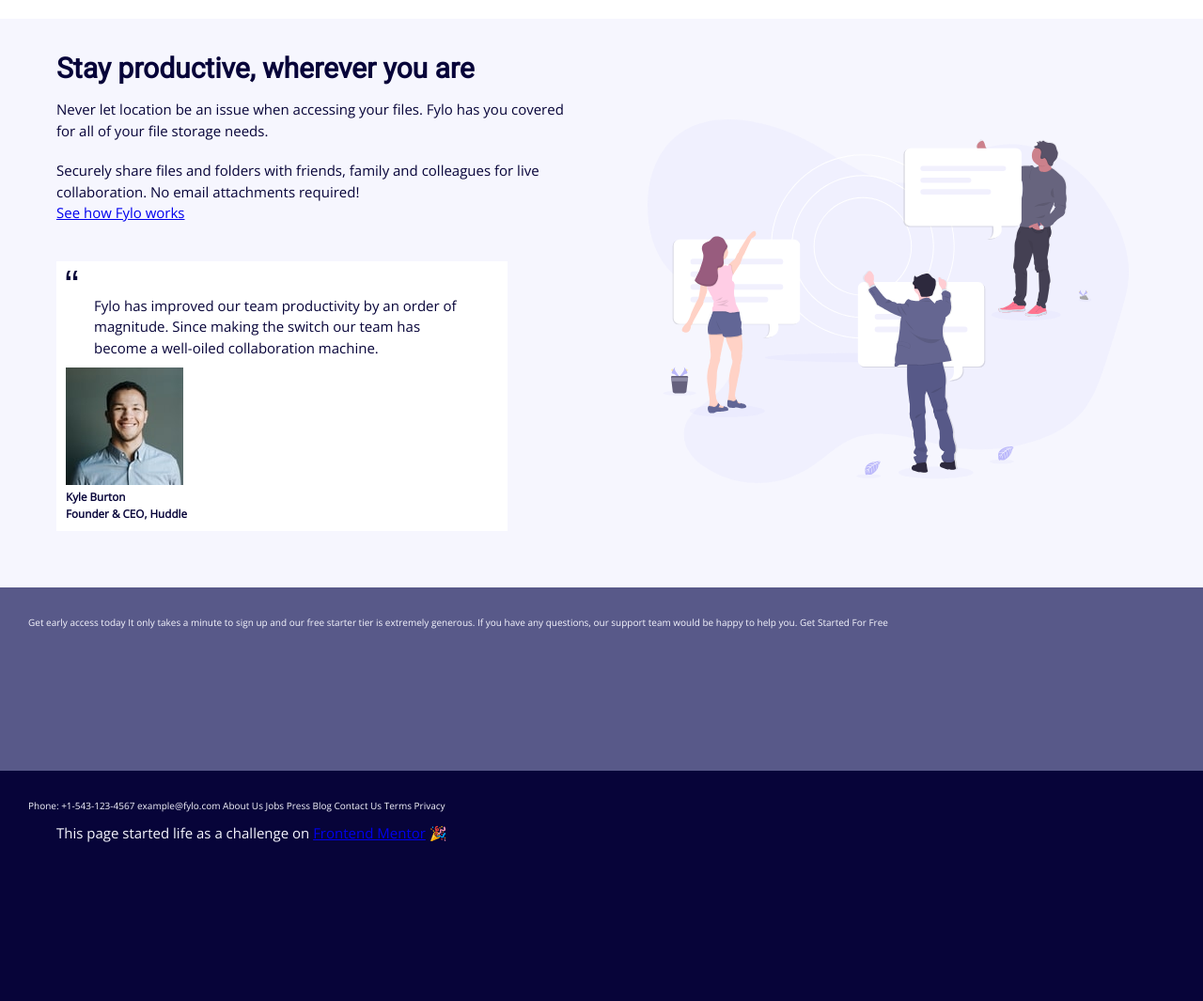
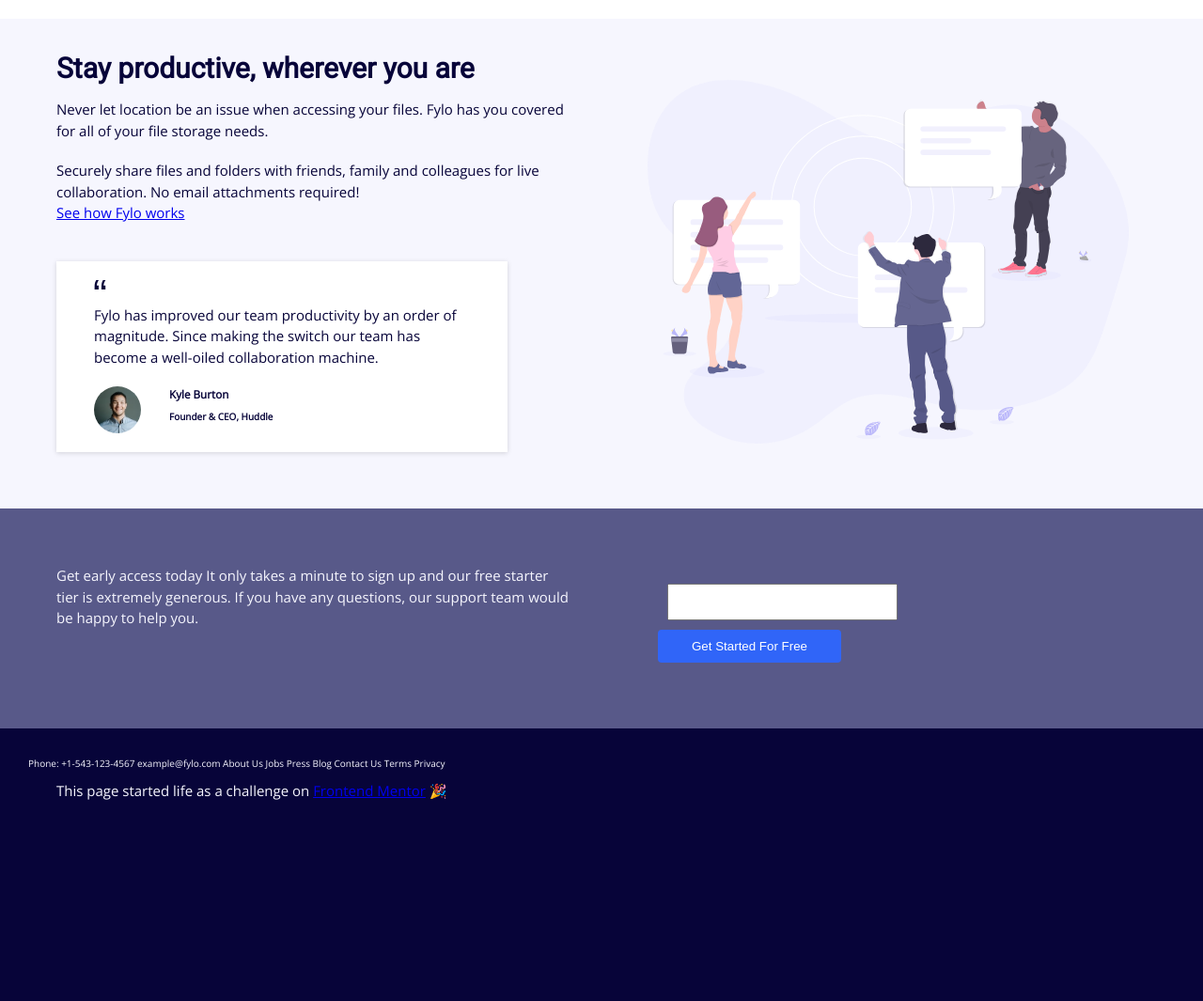
Before and after one commit to ituraj/fylo, a plain HTML site: page index.html in a window 1280 px wide. Shown: the part 780-1845 px from the top of the page at 94% size. Drawn offline with nearby package versions, Linux system fonts and the light colour scheme.

Commit message:
testimonials section

```diff
--- a/index.html
+++ b/index.html
@@ -48,30 +48,39 @@
       </header>
       <main>
         <section class="section-testimonial">
-          <article class="main-article">
+          <div class="main-article">
+            <article>
               <h2>Stay productive, wherever you are</h2>
               <p>
-              Never let location be an issue when accessing your files. Fylo has
-              you covered for all of your file storage needs.
+                Never let location be an issue when accessing your files. Fylo
+                has you covered for all of your file storage needs.
               </p>
               <p>
                 Securely share files and folders with friends, family and
-              colleagues for live collaboration. No email attachments required!
+                colleagues for live collaboration. No email attachments
+                required!
                 <br />
                 <span><a href="#">See how Fylo works</a></span>
               </p>
-            <figure class="quote">
-              <img src="images/icon-quotes.svg" alt="quote" />
+            </article>
+            <article class="main-quote">
+              <img
+                class="quote-icon"
+                src="images/icon-quotes.svg"
+                alt="quote"
+              />
               <p>
                 Fylo has improved our team productivity by an order of
                 magnitude. Since making the switch our team has become a
                 well-oiled collaboration machine.
               </p>
+              <figure class="main-quote__author">
                 <img src="images/avatar-testimonial.jpg" alt="avatar" />
                 <h3>Kyle Burton</h3>
-              <h3>Founder & CEO, Huddle</h3>
+                <h4>Founder & CEO, Huddle</h4>
               </figure>
             </article>
+          </div>
           <figure class="main-figure">
             <img
               class="main-illustration"
@@ -81,9 +90,15 @@
           </figure>
         </section>
         <section class="section-cta">
-          Get early access today It only takes a minute to sign up and our free
-          starter tier is extremely generous. If you have any questions, our
-          support team would be happy to help you. Get Started For Free
+          <p>
+            Get early access today It only takes a minute to sign up and our
+            free starter tier is extremely generous. If you have any questions,
+            our support team would be happy to help you.
+          </p>
+          <form action="onSubmit">
+            <input type="email" />
+            <button>Get Started For Free</button>
+          </form>
         </section>
       </main>
 
--- a/style.css
+++ b/style.css
@@ -94,23 +94,22 @@ form {
 input[type="email"] {
   width: 50%;
   padding: 1rem 3.6rem 1rem 1rem;
-  margin: 8px 0;
+  margin: 1rem 0 1rem 1rem;
   box-sizing: border-box;
 }
 
 button {
   background-color: hsl(224, 93%, 58%);
+  border: none;
   border-radius: 0.4rem;
   color: #fff;
   padding: 1rem 3.6rem;
-  margin-left: 1.5rem;
 }
 
 /* Main */
 
 main {
   background-color: hsl(240, 75%, 98%);
-  height: 100vh;
 }
 
 .section-testimonial {
@@ -125,23 +124,77 @@ main {
   grid-column: 1/2;
 }
 
+.main-figure {
+  grid-column: 2/3;
+}
+
 .main-illustration {
-  grid-column: 2/3;
   max-width: 40vw;
   height: auto;
+}
+
+.main-quote {
+  box-shadow: 0 1px 5px rgba(0, 0, 0, 0.15);
+  grid-column: 1/2;
+  grid-row: 2/3;
+  background-color: #fff;
+  margin: 3rem 10rem 3rem 3rem;
+  padding: 1rem;
+}
+
+.quote-icon {
+  padding: 1rem 3rem 0 3rem;
+}
+
+.main-quote__author {
+  display: grid;
+  grid-template-columns: 2fr 6fr;
+  grid-template-rows: 2fr 2fr;
+  padding: 1rem 3rem;
+}
+
+.main-quote__author img {
+  grid-column: 1/2;
+  grid-row: 1/3;
+  border: none;
+  border-radius: 50%;
+  width: 50%;
+}
+
+.main-quote__author h3 {
+  grid-column: 2/3;
+  grid-row: 1/2;
+}
+
+.main-quote__author h4 {
+  grid-column: 2/3;
+  grid-row: 2/3;
+}
+
+.main-quote__author h3,
+.main-quote__author h4 {
+  margin-left: -2rem;
 }
 
 .section-cta {
   background-color: hsl(238, 22%, 44%);
   color: hsl(240, 75%, 98%);
-  height: 30%;
+  padding: 3rem;
+  display: grid;
+  grid-template-columns: 6fr 6fr;
+}
+
+.section-cta p {
+  grid-column: 1/2;
   padding: 3rem;
 }
 
-.quote {
-  background-color: #fff;
-  margin: 3rem 10rem 3rem 3rem;
-  padding: 1rem;
+.section-cta form {
+  grid-column: 2/3;
+  display: flex;
+  flex-direction: column;
+  align-items: flex-start;
+  padding: 3rem;
 }
 
 /* Footer */
```
Lines whose indentation alone changed are shown as unchanged.
